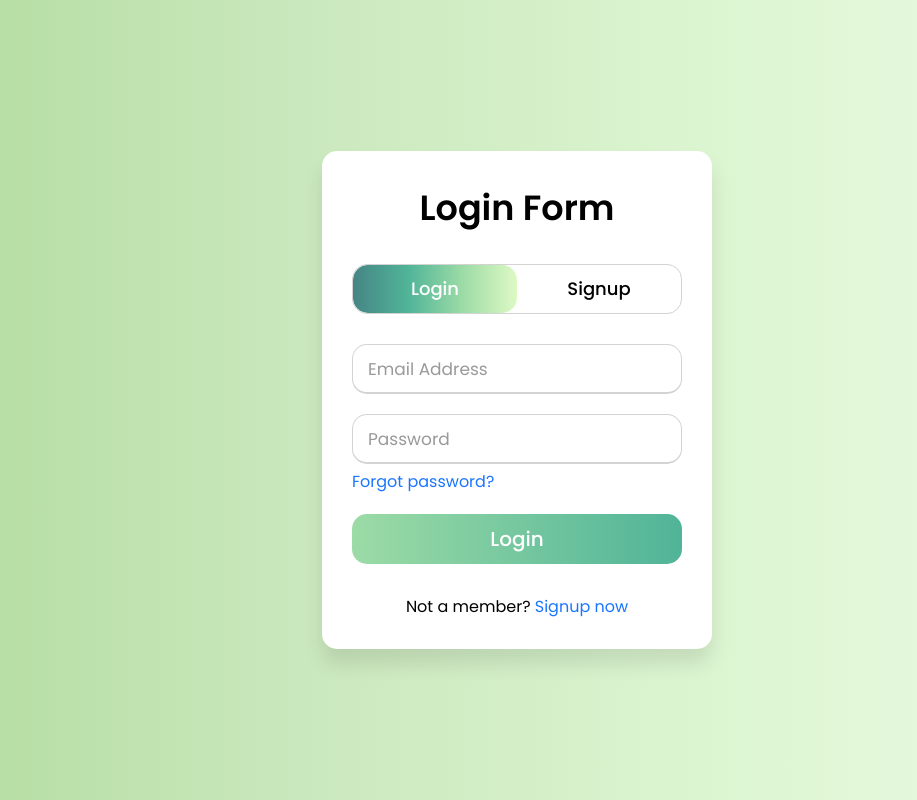
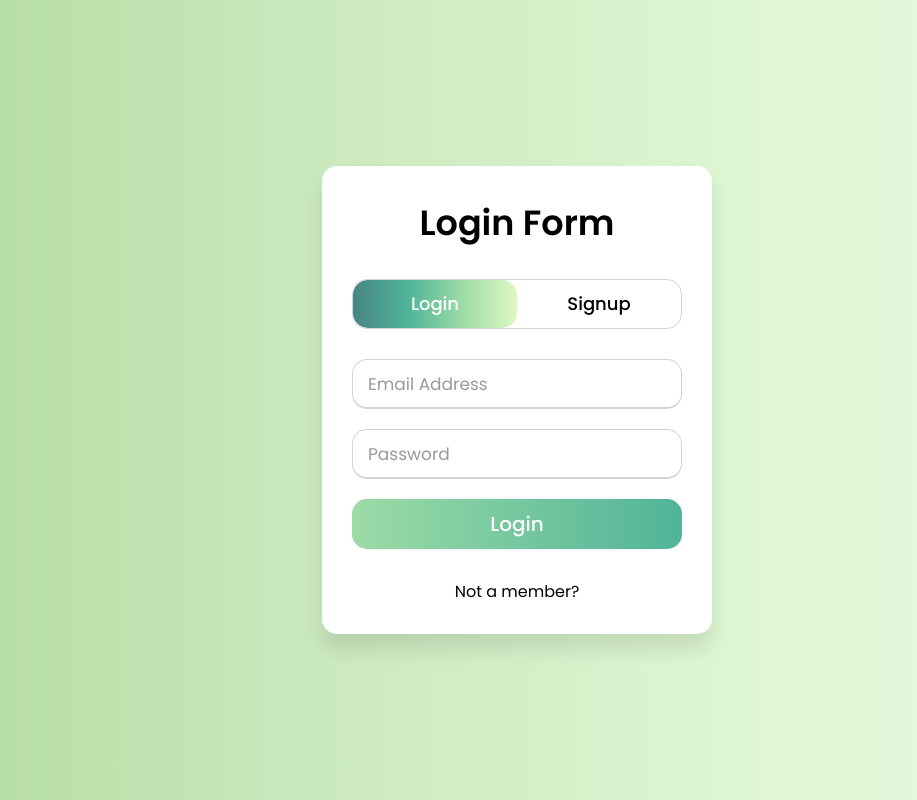
Before and after one commit to Thiraporn/react_login_register, a React (Create React App) app: page / in a window 1280 px wide. Shown: the whole page, without its empty margins (123-1040 px from the left). Built offline with nearby package versions, Linux system fonts and the light colour scheme.

Commit message:
remove href

```diff
--- a/src/components/AuthenticationForm.js
+++ b/src/components/AuthenticationForm.js
@@ -53,7 +53,7 @@ const AuthenticationForm = () => {
                                 </div>
 
                                 <div className="pass-link">
-                                    <a href="">Forgot password?</a>
+                                    {/* <a href="">Forgot password?</a> */}
                                 </div>
 
                                 <div className="field btn">
@@ -63,9 +63,9 @@ const AuthenticationForm = () => {
 
                                 <div className="signup-link" >
                                     Not a member?{" "}
-                                    <a href="" onClick={() => setIsLogin(false)}>
+                                    {/* <a href="" onClick={() => setIsLogin(false)}>
                                         Signup now
-                                    </a>
+                                    </a>   */}
                                 </div>
                             </form>
                         ) : (
```
